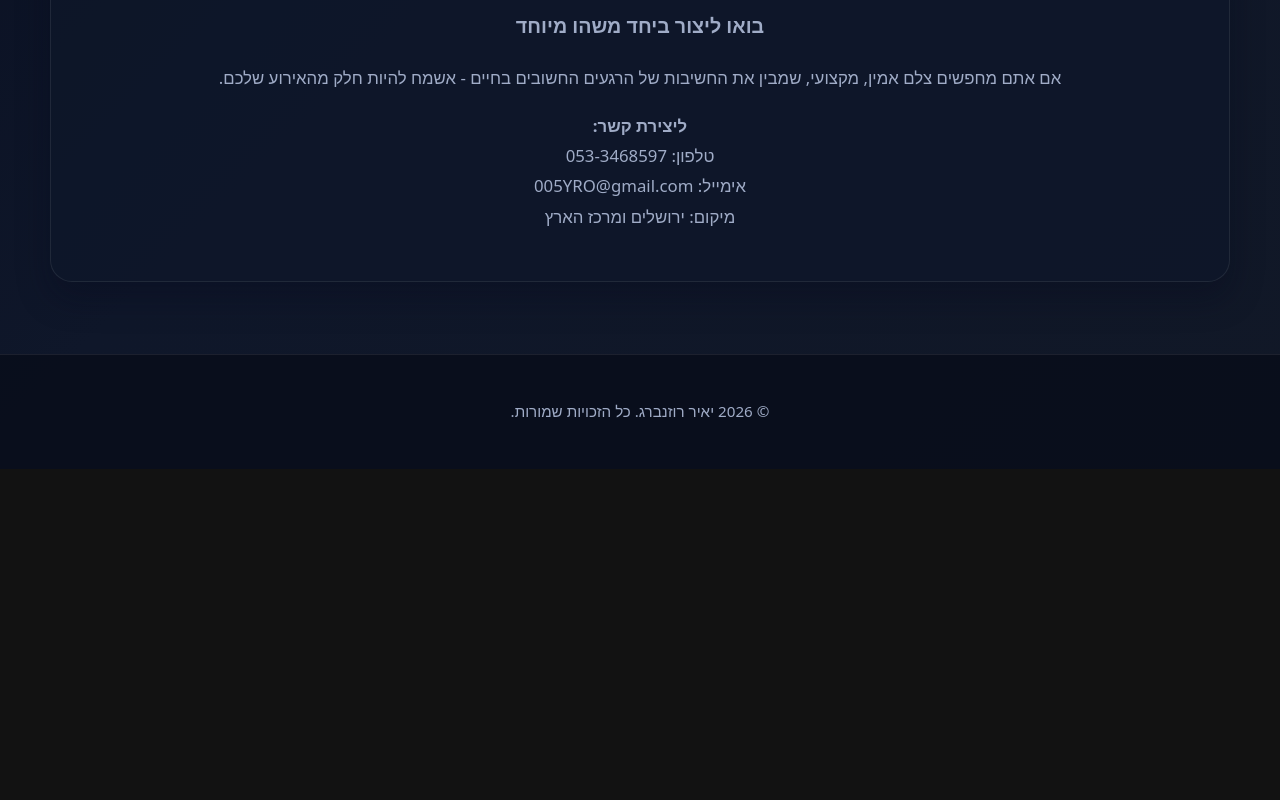
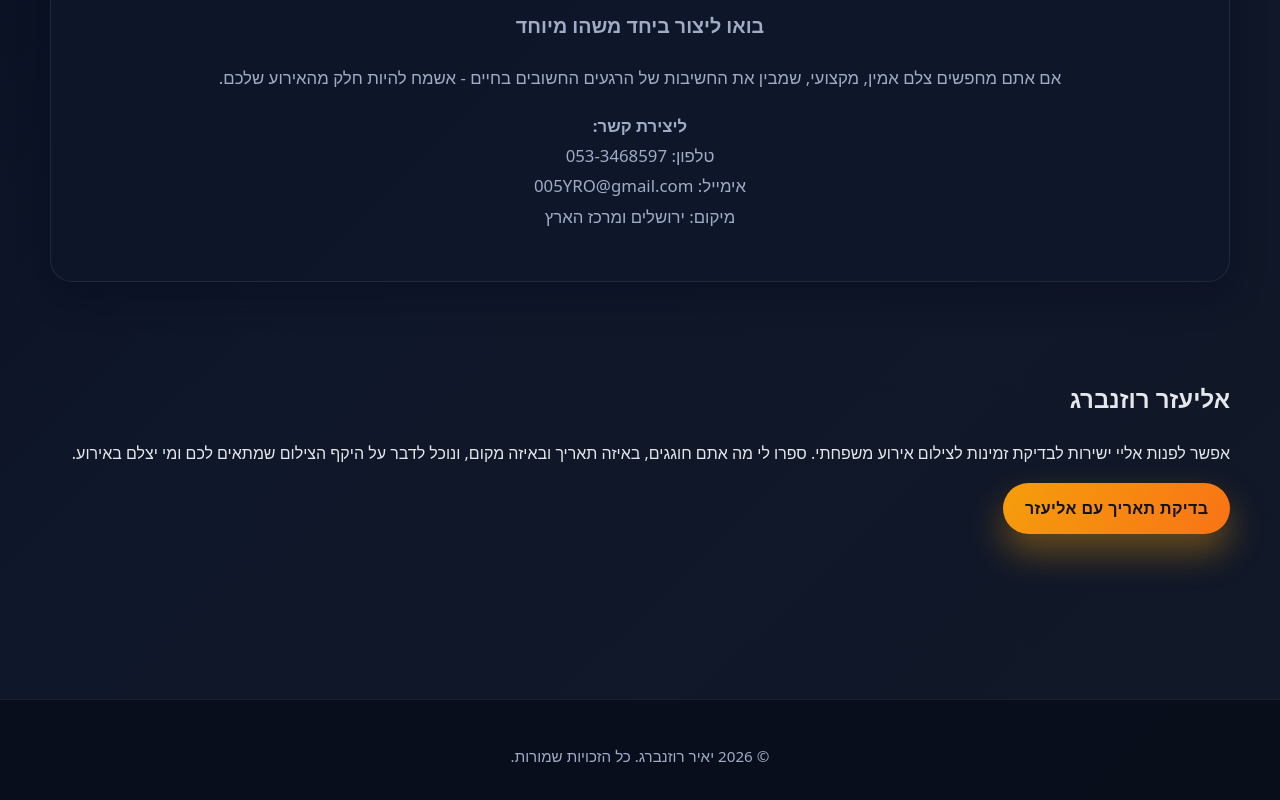
Before and after one commit to 005yro-netizen/yairphotography, a plain HTML site: page about.html in a window 1280 px wide. Shown: the part 1388-2188 px from the top of the page. Before the commit the page ends 1857 px from the top, so only its background shows below. Drawn offline with Linux system fonts and the light colour scheme.

Commit message:
Improve client navigation and content in about.html

```diff
--- a/about.html
+++ b/about.html
@@ -4,8 +4,9 @@
   <meta charset="UTF-8" />
   <link rel="icon" type="image/jpeg" href="images/ME-64.jpg?v=2" />
   <link rel="apple-touch-icon" href="images/ME.jpg?v=2" />
-  <meta name="viewport" content="width=device-width, initial-scale=1, maximum-scale=1, user-scalable=no" />
-  <title>אודות - יאיר רוזנברג</title>
+  <meta name="viewport" content="width=device-width, initial-scale=1" />
+  <title>יאיר ואליעזר רוזנברג | אודות צוות צילום האירועים</title>
+  <meta name="description" content="הכירו את יאיר ואליעזר רוזנברג. צילום סטילס לאירועים משפחתיים, בר ובת מצווה ועלייה לתורה בירושלים ובמרכז." />
   <link rel="stylesheet" href="style.css" />
   <link rel="stylesheet" href="protect-images.css" />
   <script src="lang.js"></script>
@@ -55,7 +56,7 @@
 <div class="overlay" id="overlay"></div>
 
 <main class="container page">
-  <h1>אודות</h1>
+  <h1>יאיר ואליעזר רוזנברג</h1>
   <div class="about-panel">
     <div class="about-hero">
       <img src="images/ME.jpg" alt="דיוקן של יאיר רוזנברג" class="portrait">
@@ -90,6 +91,11 @@
       מיקום: ירושלים ומרכז הארץ</p>
     </div>
   </div>
+  <section class="text-block" aria-labelledby="about-eliezer">
+    <h2 id="about-eliezer">אליעזר רוזנברג</h2>
+    <p>אפשר לפנות אליי ישירות לבדיקת זמינות לצילום אירוע משפחתי. ספרו לי מה אתם חוגגים, באיזה תאריך ובאיזה מקום, ונוכל לדבר על היקף הצילום שמתאים לכם ומי יצלם באירוע.</p>
+    <p><a class="btn" href="https://wa.me/972528093801?text=%D7%94%D7%99%D7%99%20%D7%90%D7%9C%D7%99%D7%A2%D7%96%D7%A8%2C%20%D7%90%D7%A9%D7%9E%D7%97%20%D7%9C%D7%91%D7%93%D7%95%D7%A7%20%D7%96%D7%9E%D7%99%D7%A0%D7%95%D7%AA%20%D7%9C%D7%A6%D7%99%D7%9C%D7%95%D7%9D%20%D7%90%D7%99%D7%A8%D7%95%D7%A2.%0A%D7%AA%D7%90%D7%A8%D7%99%D7%9A%3A%20%0A%D7%9E%D7%A7%D7%95%D7%9D%3A%20%0A%D7%A1%D7%95%D7%92%20%D7%90%D7%99%D7%A8%D7%95%D7%A2%3A%20">בדיקת תאריך עם אליעזר</a></p>
+  </section>
 </main>
 
 <footer class="footer">
```
